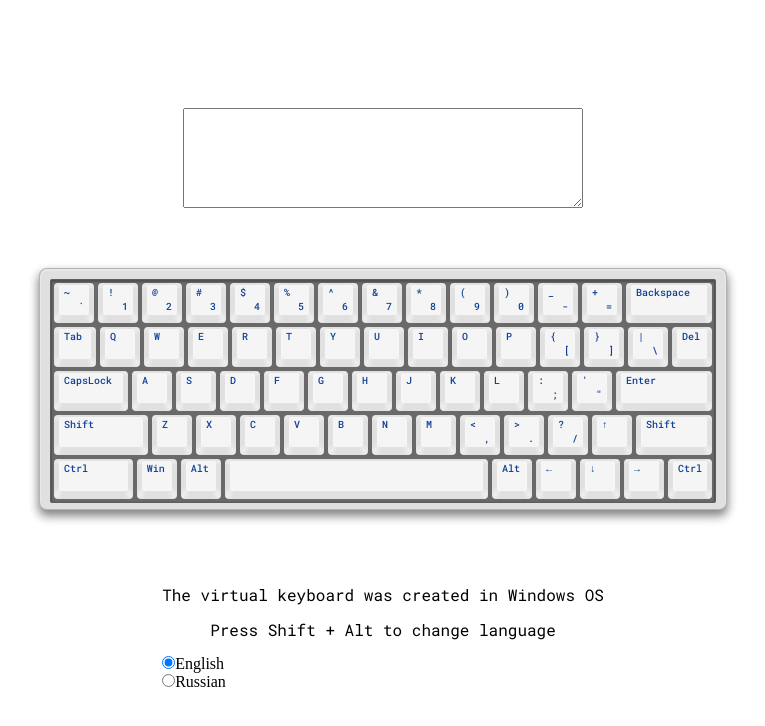
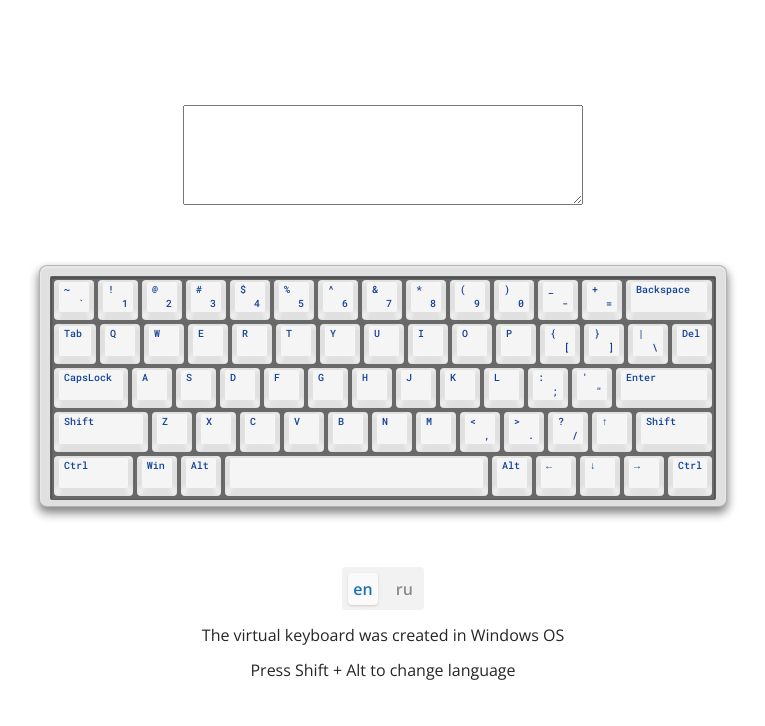
Before and after one commit to npwsk/virtual-keyboard, a website built with webpack: page index.html in a window 1280 px wide. Shown: the whole page, without its empty margins (257-1022 px from the left). Built offline with nearby package versions, Linux system fonts and the light colour scheme.

Commit message:
feat: style radio group

```diff
--- a/index.html
+++ b/index.html
@@ -7,10 +7,7 @@
     <title>Virtual Keyboard</title>
     <link rel="preconnect" href="https://fonts.googleapis.com" />
     <link rel="preconnect" href="https://fonts.gstatic.com" crossorigin />
-    <link
-      href="https://fonts.googleapis.com/css2?family=Roboto+Mono:wght@400;500;700&display=swap"
-      rel="stylesheet"
-    />
+
     <link rel="icon" href="./images/favicon.svg" type="image/svg+xml" />
   </head>
   <body></body>
--- a/js/components/SideBar.js
+++ b/js/components/SideBar.js
@@ -39,8 +39,9 @@ class SideBar {
     const controlsGroup = document.createElement('div');
     controlsGroup.append(...controlElems);
 
+    controlsGroup.classList.add('radio-group');
     this.#container.classList.add('side-bar');
-    this.#container.append(descriptionEl, controlsGroup);
+    this.#container.append(controlsGroup, descriptionEl);
 
     return this.#container;
   }
--- a/js/utils/mapLangToName.js
+++ b/js/utils/mapLangToName.js
@@ -3,9 +3,9 @@ import langs from '../langs';
 const mapLangToName = (lang) => {
   switch (lang) {
     case langs.EN:
-      return 'English';
+      return 'En';
     case langs.RU:
-      return 'Russian';
+      return 'Ru';
     default:
       throw new Error(`Unknown language: "${lang}"`);
   }
--- a/scss/abstracts/_variables.scss
+++ b/scss/abstracts/_variables.scss
@@ -1,5 +1,6 @@
 // ------ Fonts ------
 $font-key: "Roboto Mono", monospace;
+$font-main: "Open Sans", sans-serif;
 
 // ----- Colors -------
 $color-keyboard: hsl(0deg 0% 88%);
@@ -10,6 +11,17 @@ $color-key-base: hsl(0deg 0% 88%);
 $color-key-base-active: hsl(205deg 46% 27%);
 $color-key-top: hsl(0deg 0% 96%);
 $color-key-top-active: hsl(205deg 46% 34%);
+$color-text-primary: hsl(0deg 0% 15%);
+$color-bg-button-group: hsl(0deg 0% 95%);
+$color-bg-button--selected: hsl(0deg 0% 98%);
+$color-button--selected: hsl(206deg 71% 41%);
+$color-bg-button: transparent;
+$color-button: hsl(0deg 0% 55%);
+$color-button--hovered: hsl(0deg 0% 25%);
 
 // ----- Spacing ------
 $app-row-gap: 60px;
+
+// ----- Other ------
+
+$corner-rounded--s: 0.25em;
--- /dev/null
+++ b/scss/base/_fonts.scss
@@ -0,0 +1,2 @@
+@import "https://fonts.googleapis.com/css2?family=Open+Sans:wght@300;400;600;700&display=swap";
+@import "https://fonts.googleapis.com/css2?family=Roboto+Mono:wght@400;500;700&display=swap";
--- a/scss/components/_description.scss
+++ b/scss/components/_description.scss
@@ -1,6 +1,7 @@
 @use "scss/abstracts/variables" as *;
 
 .description {
-  font-family: $font-key;
+  font-family: $font-main;
+  color: $color-text-primary;
   text-align: center;
 }
--- /dev/null
+++ b/scss/components/_radio-btn.scss
@@ -0,0 +1,38 @@
+@use "../abstracts/variables" as *;
+@use "../abstracts/mixins" as *;
+
+.radio-btn {
+  input[type="radio"] {
+    display: none;
+  }
+
+  label {
+    display: inline-block;
+    padding: 0.5em 0.35em;
+    text-transform: lowercase;
+    color: $color-button;
+    font-family: $font-main;
+    font-size: 1rem;
+    font-weight: 600;
+    line-height: 1;
+    background-color: $color-bg-button;
+    border-radius: $corner-rounded--s;
+    cursor: pointer;
+    user-select: none;
+
+    @include transition;
+
+    /* Hover */
+
+    &:hover {
+      color: $color-button--hovered;
+    }
+  }
+
+  /* Checked */
+  input[type="radio"]:checked + label {
+    color: $color-button--selected;
+    background-color: $color-bg-button--selected;
+    box-shadow: 0 1px 3px 0 rgb(0 0 0 / 10%), 0 1px 2px 0 rgb(0 0 0 / 6%);
+  }
+}
--- /dev/null
+++ b/scss/components/_radio-group.scss
@@ -0,0 +1,9 @@
+@use "../abstracts/variables" as *;
+
+.radio-group {
+  display: inline-flex;
+  padding: 0.35em;
+  gap: 0.75em;
+  background-color: $color-bg-button-group;
+  border-radius: $corner-rounded--s;
+}
--- /dev/null
+++ b/scss/components/_side-bar.scss
@@ -0,0 +1,3 @@
+.side-bar {
+  text-align: center;
+}
--- a/scss/index.scss
+++ b/scss/index.scss
@@ -1,7 +1,10 @@
-@use "./abstracts/variables";
 @use "./base/reset";
+@use "./base/fonts";
 @use "./layout/app";
 @use "./components/key";
 @use "./components/keyboard";
 @use "./components/input-field";
+@use "./components/radio-btn";
+@use "./components/radio-group";
 @use "./components/description";
+@use "./components/side-bar";
```
Also changed, not shown: 1 other file.
